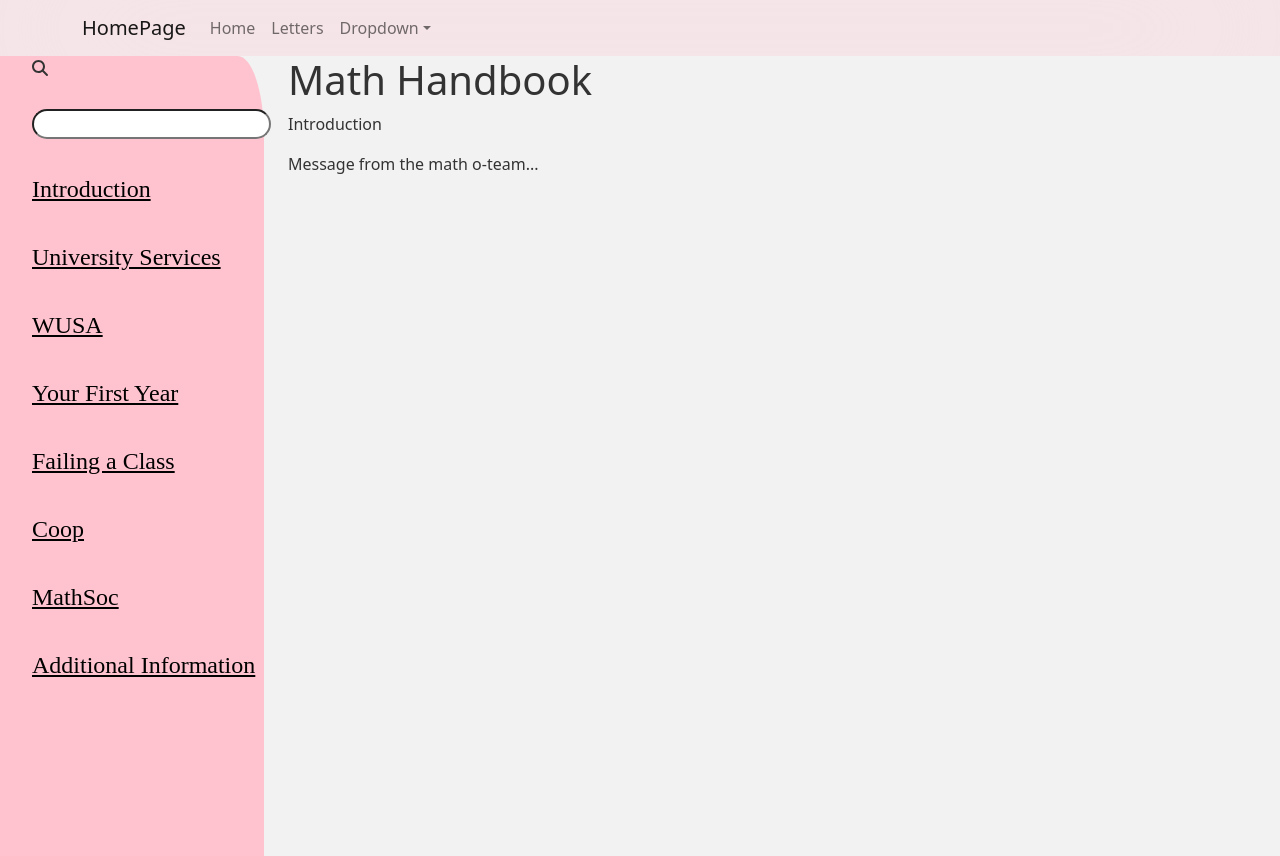
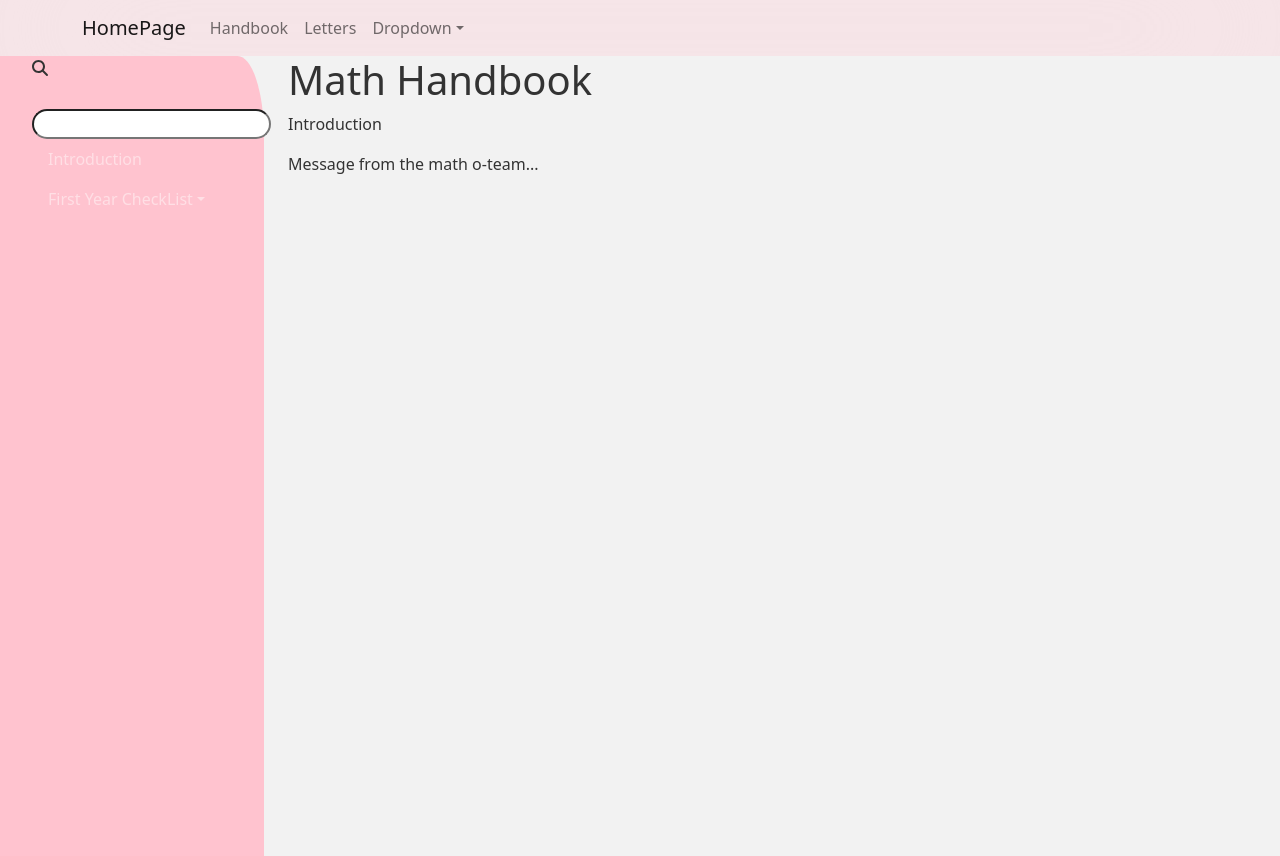
Before and after one commit to connie-wg/mathorientation, a Next.js app: page /firstYearHandbook in a window 1280 px wide. Built offline with nearby package versions, Linux system fonts and the light colour scheme.

Commit message:
added scrolling mech to the handbook page

```diff
--- a/components/NavBar.js
+++ b/components/NavBar.js
@@ -11,7 +11,7 @@ const NavBar = () => {
         <Navbar.Toggle aria-controls="basic-navbar-nav" />
         <Navbar.Collapse id="basic-navbar-nav">
           <Nav className="mr-auto">
-            <Nav.Link href="#home">Home</Nav.Link>
+            <Nav.Link href="/firstYearHandbook">Handbook</Nav.Link>
             <Nav.Link href="/letters">Letters</Nav.Link>
             <NavDropdown title="Dropdown" id="basic-nav-dropdown">
               <NavDropdown.Item href="#">Action</NavDropdown.Item>
--- a/package.json
+++ b/package.json
@@ -19,6 +19,7 @@
     "react-bootstrap": "^2.4.0",
     "react-countdown": "^2.3.2",
     "react-dom": "18.2.0",
+    "react-icons": "^4.4.0",
     "react-native-web": "^0.18.7"
   },
   "devDependencies": {
--- a/pages/firstYearHandbook.js
+++ b/pages/firstYearHandbook.js
@@ -1,12 +1,18 @@
 import NavBar from "../components/NavBar";
+import React from 'react';
 
 import styles from "../styles/firstYearHandbook.module.css";
 
 import { Container, Row, Col } from "react-bootstrap";
 import { FontAwesomeIcon } from "@fortawesome/react-fontawesome";
 import { faMagnifyingGlass } from "@fortawesome/free-solid-svg-icons";
+import { Navbar, Nav, NavDropdown, Form, FormControl, Button } from 'react-bootstrap'
+import { useRef } from 'react';
+
+
 
 const firstYearHandbook = () => {
+  const introduction = useRef(0);
   return (
     <>
       <NavBar />
@@ -29,7 +35,17 @@ const firstYearHandbook = () => {
                   placeholder="search for a topic..."
                 />
               </form> */}
-              <a className={styles.handbookLink} href="">
+              <Nav>
+                <Nav.Item>
+                  <Nav.Link onClick={() => scrollDown(introduction)}>Introduction</Nav.Link>
+                  <NavDropdown title="First Year CheckList" autoClose={false}>
+                    <NavDropdown.Item>Preparing for Classes</NavDropdown.Item>
+                    <NavDropdown.Item>Remote Learning Tips</NavDropdown.Item>
+                    <NavDropdown.Item>Off Campus Housing</NavDropdown.Item>
+                  </NavDropdown>
+                </Nav.Item>
+              </Nav>
+              {/* <a className={styles.handbookLink} href="">
                 Introduction
               </a>
               <a className={styles.handbookLink} href="">
@@ -52,13 +68,15 @@ const firstYearHandbook = () => {
               </a>
               <a className={styles.handbookLink} href="">
                 Additional Information
-              </a>
+              </a> */}
             </div>
           </Col>
           <Col>
             <h1>Math Handbook</h1>
-            <p>Introduction</p>
-            <p>Message from the math o-team...</p>
+            <div className="section" ref={introduction}>
+              <p>Introduction</p>
+              <p>Message from the math o-team...</p>
+            </div>
           </Col>
         </Row>
       </Container>
@@ -66,4 +84,13 @@ const firstYearHandbook = () => {
   );
 };
 
+const scrollDown = (ref) => {
+  window.scrollTo({
+    top: ref.current.offsetTop,
+    behaviour: 'smooth',
+  });
+};
+
+
+
 export default firstYearHandbook;
```
Also changed, not shown: 2 other files (tests, documents, lock files or other folders).
